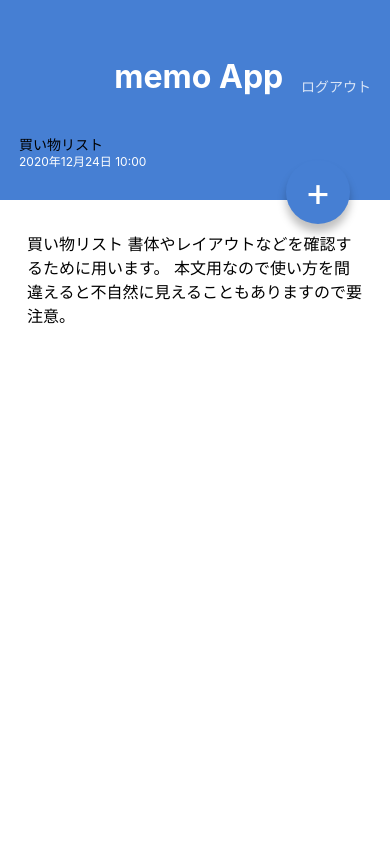
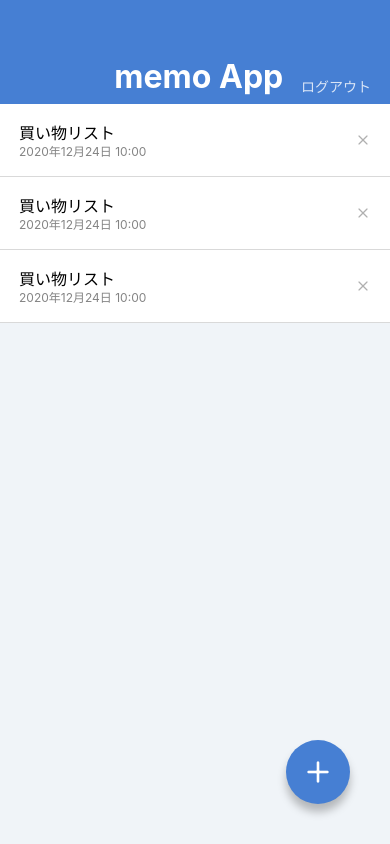
Before and after one commit to LoveLoveJ/MemApp2, a React Native app: screen / in a window 390 px wide. Built offline with nearby package versions, Linux system fonts and the light colour scheme.

Commit message:
Install `expo/vector-icon

```diff
--- a/App.jsx
+++ b/App.jsx
@@ -1,11 +1,11 @@
 import React from 'react';
 
 import MemoListScreen from './src/screens/MemoListScreen';
-import MemoDetailScreen from './src/screens/MemoDetailScreen';
+// import MemoDetailScreen from './src/screens/MemoDetailScreen';
 
 export default function App() {
   return (
-    <MemoDetailScreen />
+    <MemoListScreen />
 
   );
 }
--- a/package.json
+++ b/package.json
@@ -8,6 +8,7 @@
     "eject": "expo eject"
   },
   "dependencies": {
+    "@expo/vector-icons": "^12.0.4",
     "expo": "~40.0.0",
     "expo-status-bar": "~1.0.3",
     "prop-types": "^15.7.2",
--- a/src/components/CircleButton.jsx
+++ b/src/components/CircleButton.jsx
@@ -1,20 +1,21 @@
 import React from 'react';
-import { View, Text, StyleSheet } from 'react-native';
+import { View, StyleSheet } from 'react-native';
 import { string, shape } from 'prop-types';
+import { Feather } from '@expo/vector-icons';
 
 export default function CircleButton(props) {
-  const { children, style } = props;
+  const { style, name } = props;
   return (
     <View style={[styles.circleButton, style]}>
-      <Text style={styles.circleButtonLabel}>{children}</Text>
+      <Feather name={name} size={32} color="white" />
     </View>
 
   );
 }
 
 CircleButton.propTypes = {
-  children: string.isRequired,
   style: shape(),
+  name: string.isRequired,
 };
 
 CircleButton.defaultProps = {
--- a/src/components/MemoList.jsx
+++ b/src/components/MemoList.jsx
@@ -1,5 +1,6 @@
 import React from 'react';
 import { View, Text, StyleSheet } from 'react-native';
+import { Feather } from '@expo/vector-icons';
 
 export default function MemoList() {
   return (
@@ -10,7 +11,7 @@
           <Text style={styles.memoListItemDate}>2020年12月24日 10:00</Text>
         </View>
         <View>
-          <Text>X</Text>
+          <Feather name="x" size={16} color="#B0B0B0" />
         </View>
       </View>
       <View style={styles.memoListItem}>
@@ -19,7 +20,7 @@
           <Text style={styles.memoListItemDate}>2020年12月24日 10:00</Text>
         </View>
         <View>
-          <Text>X</Text>
+          <Feather name="x" size={16} color="#B0B0B0" />
         </View>
       </View>
 
@@ -29,7 +30,7 @@
           <Text style={styles.memoListItemDate}>2020年12月24日 10:00</Text>
         </View>
         <View>
-          <Text>X</Text>
+          <Feather name="x" size={16} color="#B0B0B0" />
         </View>
       </View>
     </View>
--- a/src/screens/MemoDetailScreen.jsx
+++ b/src/screens/MemoDetailScreen.jsx
@@ -1,5 +1,7 @@
 import React from 'react';
-import { View, ScrollView, Text, StyleSheet } from 'react-native';
+import {
+  View, ScrollView, Text, StyleSheet,
+} from 'react-native';
 
 import AppBar from '../components/AppBar';
 import CircleButton from '../components/CircleButton';
@@ -19,7 +21,7 @@
           本文用なので使い方を間違えると不自然に見えることもありますので要注意。
         </Text>
       </ScrollView>
-      <CircleButton style={{ top: 160, bottom: 'auto' }}>+</CircleButton>
+      <CircleButton style={{ top: 160, bottom: 'auto' }} name="plus" />
     </View>
   );
 }
--- a/src/screens/MemoListScreen.jsx
+++ b/src/screens/MemoListScreen.jsx
@@ -10,7 +10,7 @@
     <View style={styles.container}>
       <AppBar />
       <MemoList />
-      <CircleButton>+</CircleButton>
+      <CircleButton name="plus" />
     </View>
   );
 }
```
Also changed, not shown: 1 other file (tests, documents, lock files or other folders).
